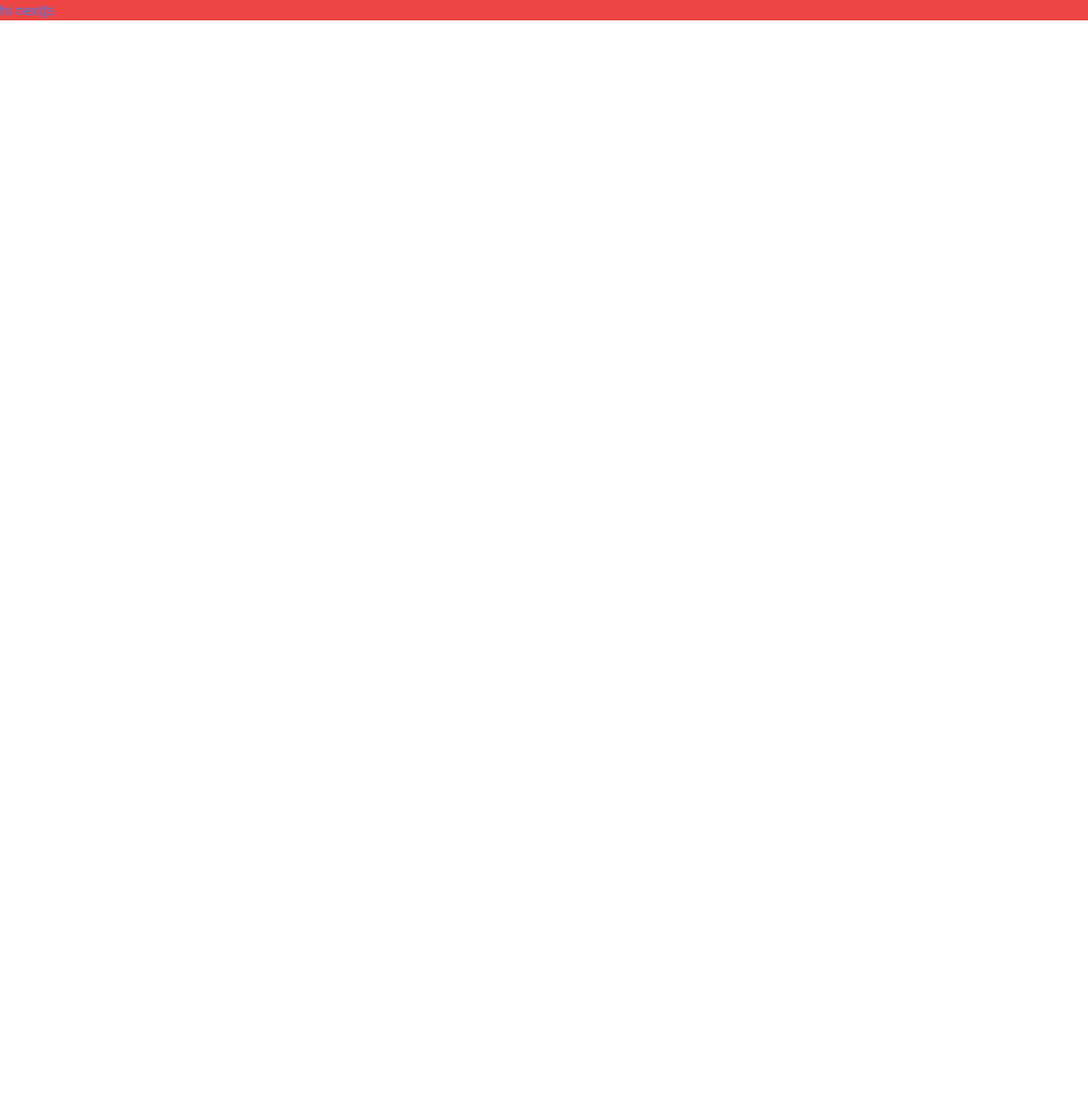
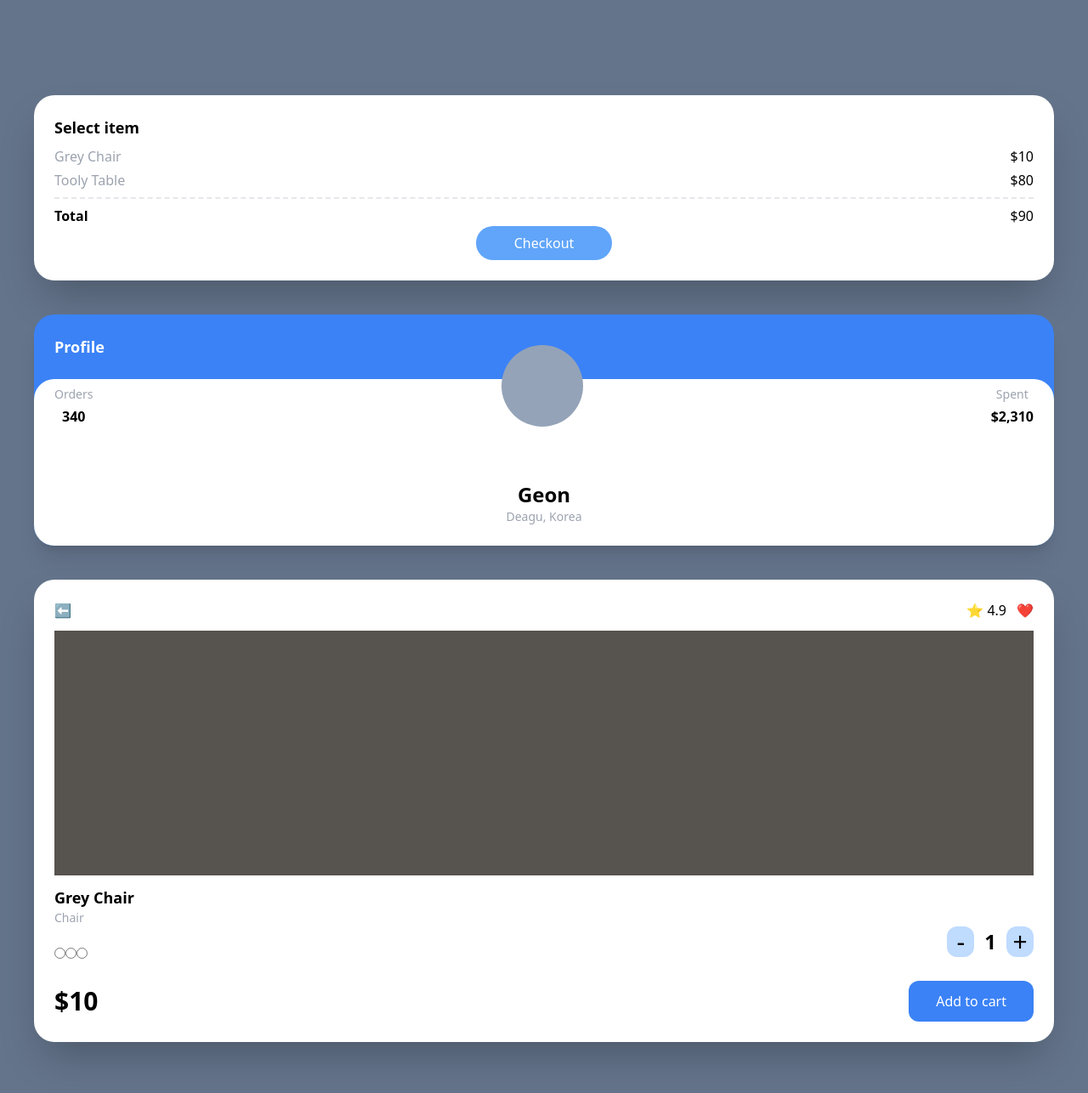
Before and after one commit to GEON1999/carrot-market, a Next.js app: page / in a window 1280 px wide. Shown: the top 1286 px of the page at 85% size. Before the commit the page ends 800 px from the top, so only its background shows below. Built offline with nearby package versions, Linux system fonts and the light colour scheme.

Commit message:
Tailwind CSS : practice(template)

```diff
--- a/pages/index.tsx
+++ b/pages/index.tsx
@@ -2,8 +2,85 @@ import type { NextPage } from "next";
 
 const Home: NextPage = () => {
   return (
-    <div className="bg-red-500">
-      <h1 className="text-blue-500">hi nextJs</h1>
+    <div className="bg-slate-500 py-28 px-10 grid gap-10">
+      <div className="bg-white p-6 rounded-3xl shadow-2xl">
+        <div>
+          <span className="font-semibold text-lg">Select item</span>
+        </div>
+        <div className="flex justify-between mt-2">
+          <span className="text-gray-400">Grey Chair</span>
+          <span>$10</span>
+        </div>
+        <div className="flex justify-between my-1">
+          <span className="text-gray-400">Tooly Table</span>
+          <span>$80</span>
+        </div>
+        <div className="flex justify-between border-t-2 border-dashed mt-2 pt-2">
+          <span className="font-semibold ">Total</span>
+          <span>$90</span>
+        </div>
+        <div className="bg-blue-400 rounded-3xl text-center p-2 w-40 m-auto text-white">
+          Checkout
+        </div>
+      </div>
+      <div className="bg-blue-500 overflow-hidden rounded-3xl shadow-xl">
+        <div className=" p-6 ">
+          <span className="text-white text-lg font-semibold">Profile</span>
+        </div>
+        <div className="bg-white rounded-t-3xl p-6 ">
+          <div className="flex justify-between items-end relative -top-16">
+            <div className="flex flex-col items-center">
+              <span className="text-sm text-gray-400 mb-1">Orders</span>
+              <span className="font-semibold">340</span>
+            </div>
+            <div className="w-24 h-24 bg-slate-400 rounded-full" />
+            <div className="flex flex-col items-center">
+              <span className="text-sm text-gray-400 mb-1">Spent</span>
+              <span className="font-semibold">$2,310</span>
+            </div>
+          </div>
+          <div className="text-center flex flex-col">
+            <span className="font-semibold text-2xl">Geon</span>
+            <span className="text-sm text-gray-400">Deagu, Korea</span>
+          </div>
+        </div>
+      </div>
+      <div className="bg-white p-6 rounded-3xl shadow-2xl">
+        <div className="flex justify-between mb-3">
+          <div>⬅</div>
+          <div className="space-x-3">
+            <span>⭐ 4.9</span>
+            <span>❤</span>
+          </div>
+        </div>
+        <div className=" h-72 bg-stone-600 m-auto mb-3" />
+        <div className="flex flex-col">
+          <span className="font-semibold text-lg">Grey Chair</span>
+          <span className="text-sm text-gray-400">Chair</span>
+        </div>
+        <div className="flex justify-between items-center">
+          <div>
+            <input type="radio" />
+            <input type="radio" />
+            <input type="radio" />
+          </div>
+          <div className="items-center flex space-x-3 mb-7">
+            <button className="bg-blue-200 w-8  rounded-xl text-3xl items-center aspect-square flex justify-center">
+              -
+            </button>
+            <span className="font-bold text-2xl">1</span>
+            <button className="bg-blue-200 w-8  rounded-xl text-3xl items-center aspect-square flex justify-center">
+              +
+            </button>
+          </div>
+        </div>
+        <div className="flex justify-between items-center">
+          <span className="font-bold text-3xl">$10</span>
+          <div className="bg-blue-500 py-3 px-8 text-white rounded-xl">
+            Add to cart
+          </div>
+        </div>
+      </div>
     </div>
   );
 };
```
